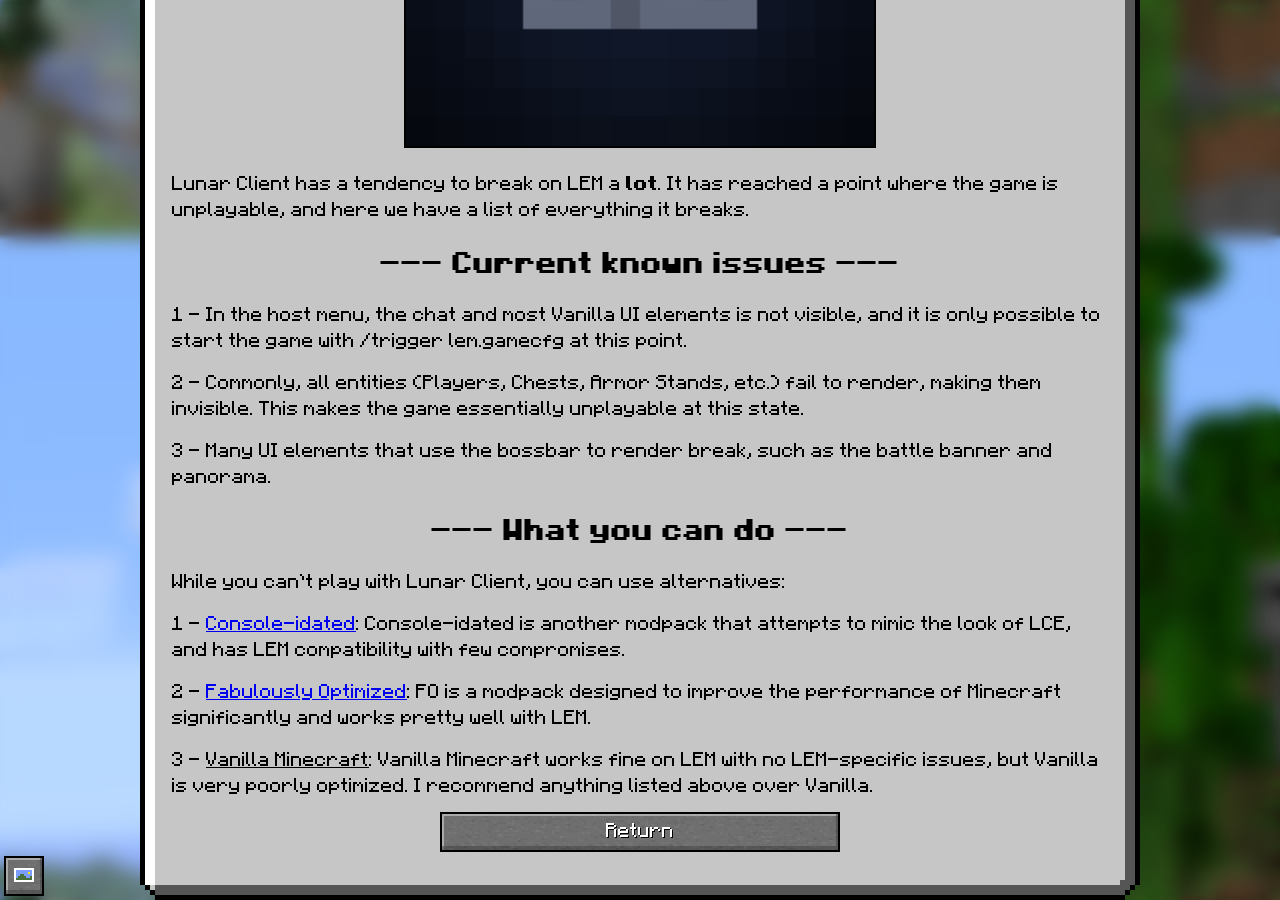
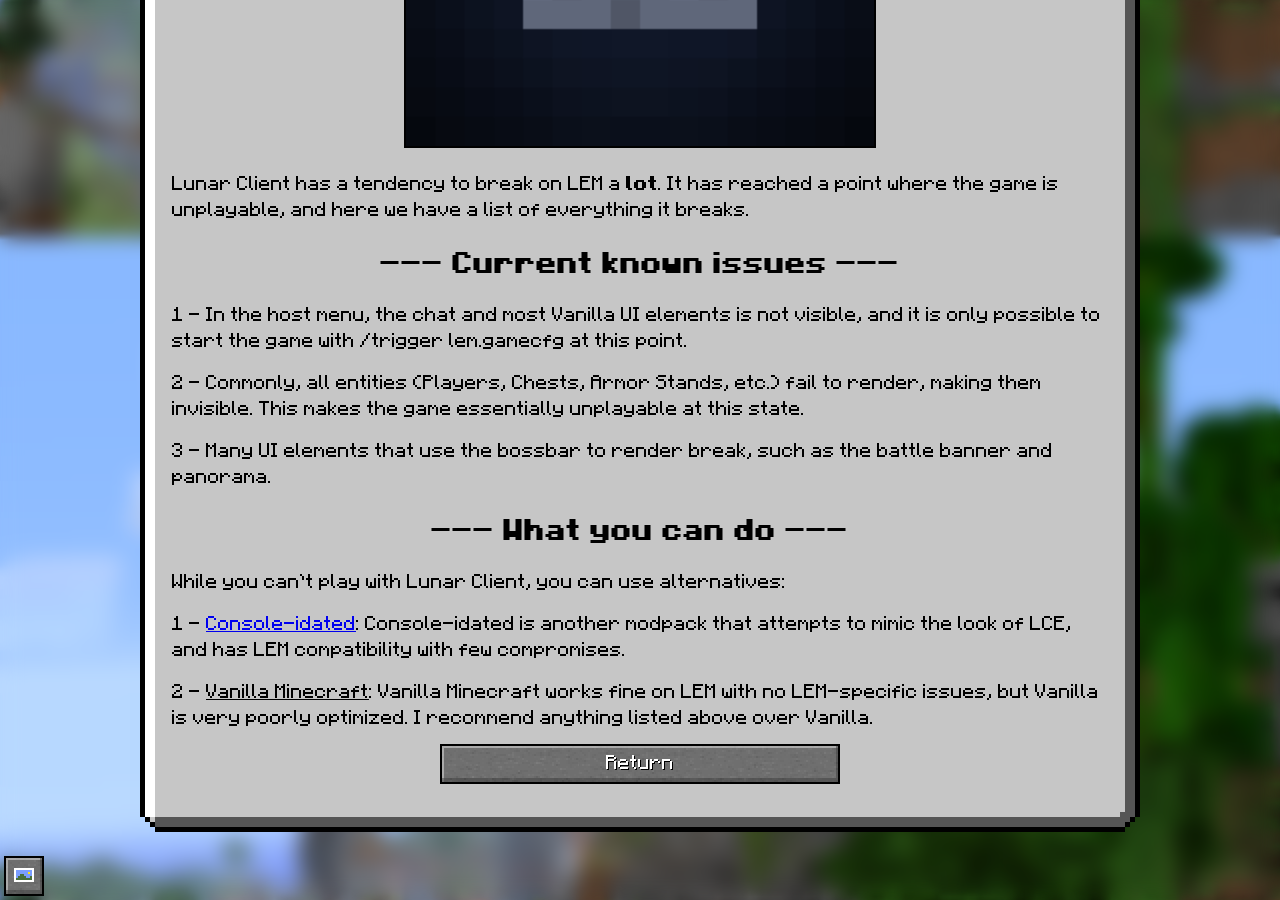
Before and after one commit to Legacy-Edition-Minigames/Website, a Jekyll site: the page built from _posts/faq/0000-1-1-lunar.markdown, in a window 1280 px wide and 900 px high, scrolled down 663 px. Built offline with Jekyll 4.4.1, drawn with Linux system fonts in a browser that asks for light colours; some web fonts are replaced.

Commit message:
Temporarily remove fabulously optimized from lunar alternatives
tldr the curseforge page got compromised with malicious code uploaded

```diff
--- a/_posts/faq/0000-1-1-lunar.markdown
+++ b/_posts/faq/0000-1-1-lunar.markdown
@@ -24,8 +24,6 @@
 
   1 - [Console-idated](https://modrinth.com/modpack/console-idated): Console-idated is another modpack that attempts to mimic the look of LCE, and has LEM compatibility with few compromises.
 
-  2 - [Fabulously Optimized](https://fabulously-optimized.gitbook.io/modpack/readme/install-instructions): FO is a modpack designed to improve the performance of Minecraft significantly and works pretty well with LEM.
-
-  3 - <u>Vanilla Minecraft</u>: Vanilla Minecraft works fine on LEM with no LEM-specific issues, but Vanilla is very poorly optimized. I recommend anything listed above over Vanilla.
+  2 - <u>Vanilla Minecraft</u>: Vanilla Minecraft works fine on LEM with no LEM-specific issues, but Vanilla is very poorly optimized. I recommend anything listed above over Vanilla.
 markdown: true
 ---
```
